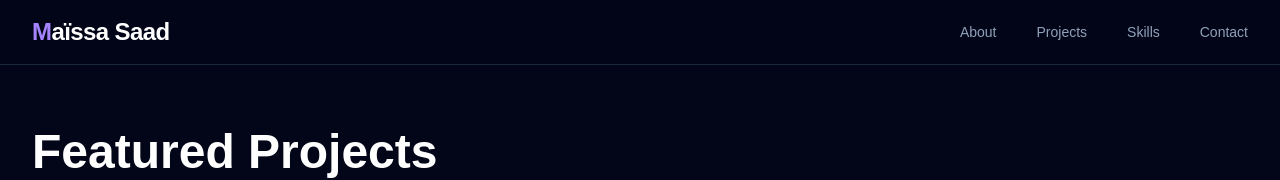
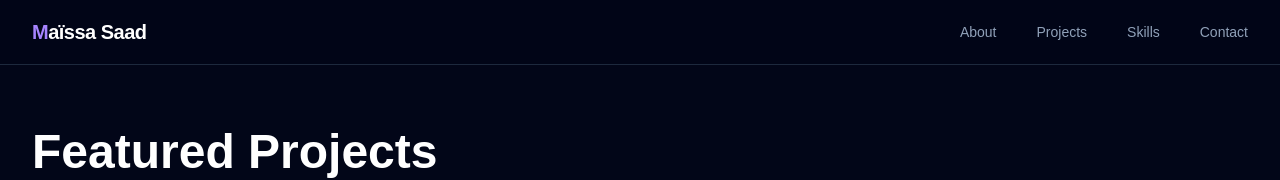
Before and after one commit to maissa-saad/portfolio, a Next.js app: page /projects in a window 1280 px wide. Shown: the top 180 px of the page. Built offline with nearby package versions, Linux system fonts and the light colour scheme.

Commit message:
logo update

```diff
--- a/src/components/Navbar.tsx
+++ b/src/components/Navbar.tsx
@@ -1,5 +1,6 @@
 import Container from "@/components/Container";
 import Link from "next/link";
+
 
 export default function Navbar() {
   return (
@@ -7,9 +8,12 @@ export default function Navbar() {
       <Container>
         <nav className="flex h-16 items-center justify-between">
 
-          <h1 className="text-2xl font-bold tracking-tight text-white">
+          <Link
+            href="/"
+            className="text-xl font-bold tracking-tight transition hover:opacity-80"
+          >
             <span className="text-violet-400">M</span>aïssa Saad
-          </h1>
+          </Link>
 
           <div className="flex gap-10 text-sm font-medium text-slate-400">
 
```
